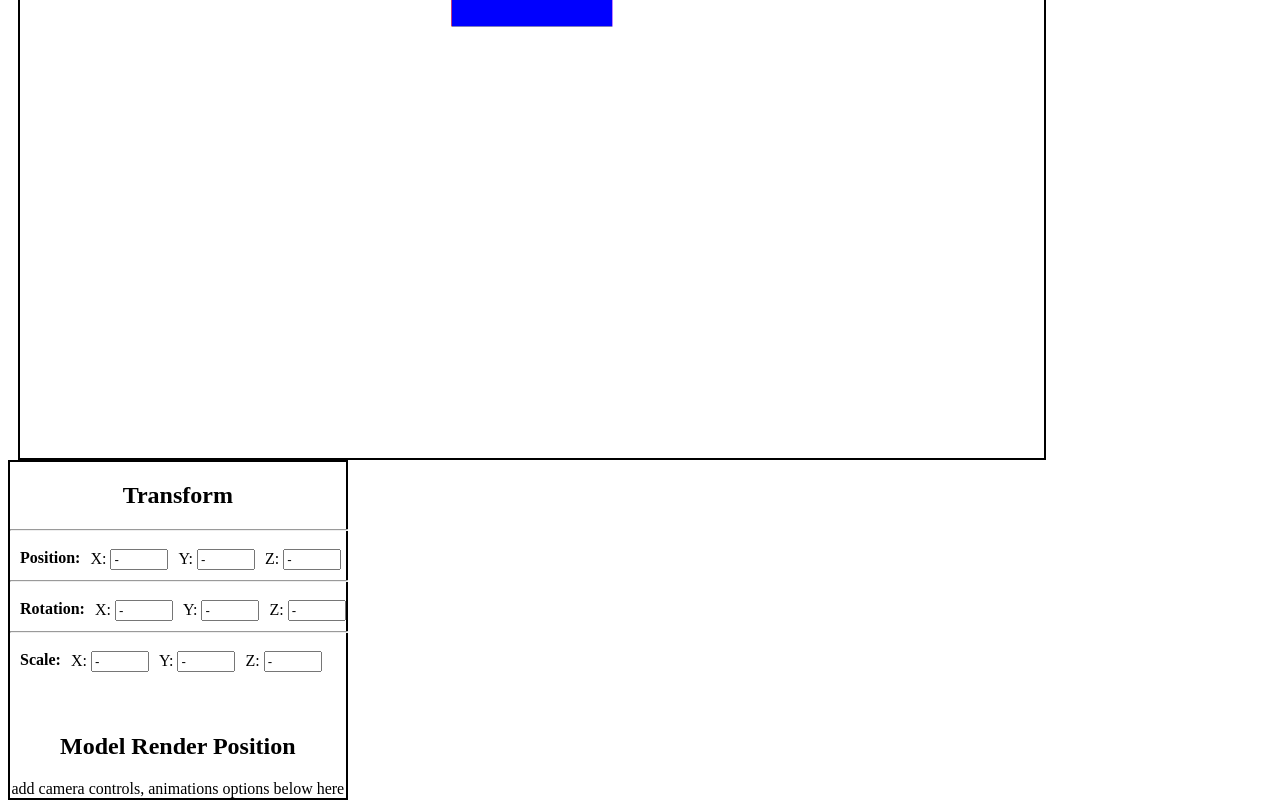
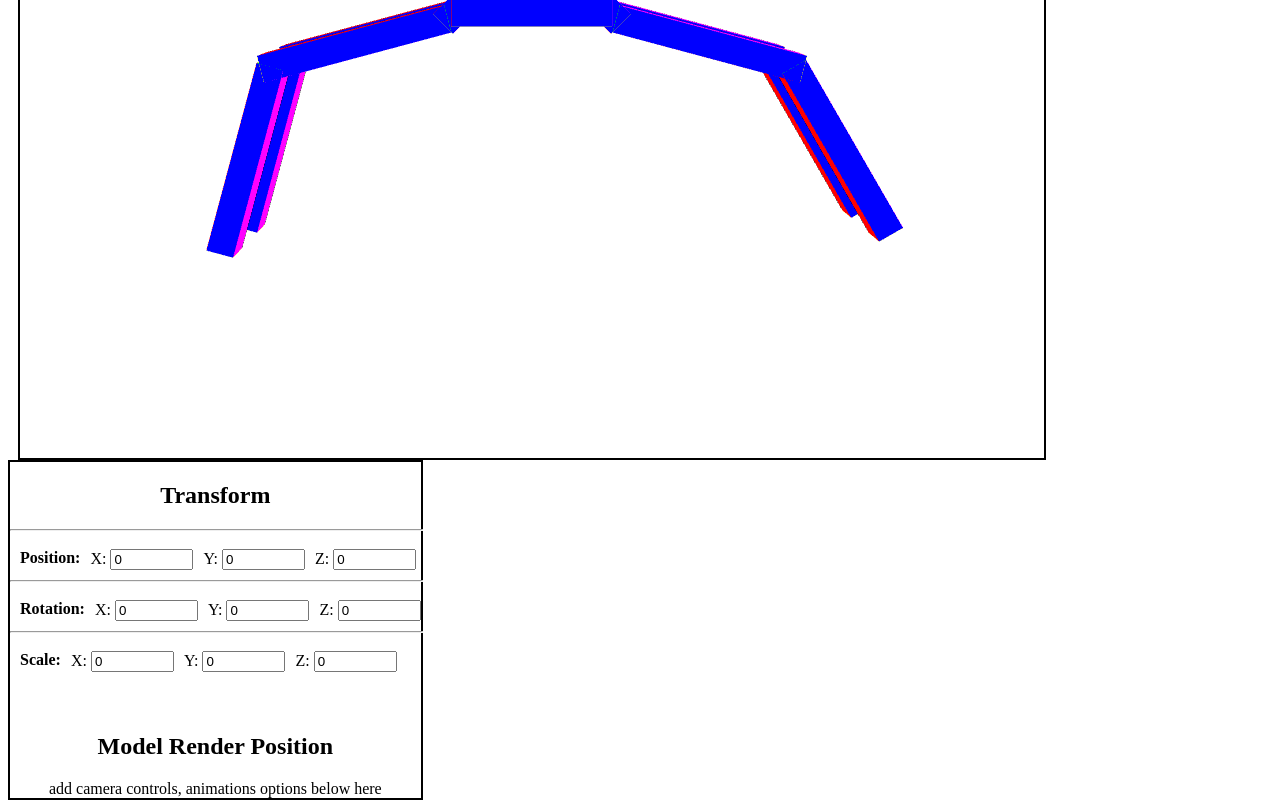
Before and after one commit to cevataykans/mantis-animator, a plain HTML site: page index.html in a window 1280 px wide. Shown: the part 1759-2559 px from the top of the page. Drawn offline with Linux system fonts and the light colour scheme; animation ran at ten frames a second.

Commit message:
Model Rework

```diff
--- a/index.html
+++ b/index.html
@@ -31,7 +31,7 @@
             }
 
             .transformInput {
-                width: 50px;
+                width: 75px;
             }
 
             .camTransform {
@@ -202,39 +202,39 @@
                     <div>
                         <h4 class="transformComponent">Position:</h4>
                         <div class="transformComponent">
-                            X: <input class="transformInput" type="text" id="posX" value="-" placeholder="0">
+                            X: <input class="transformInput" type="number" id="posX" value="0" placeholder="0" step="1">
                         </div>
                         <div class="transformComponent">
-                            Y: <input class="transformInput" type="text" id="posY" value="-" placeholder="0">
+                            Y: <input class="transformInput" type="number" id="posY" value="0" placeholder="0" step="1">
                         </div>
                         <div class="transformComponent">
-                            Z: <input class="transformInput" type="text" id="posZ" value="-" placeholder="0">
+                            Z: <input class="transformInput" type="number" id="posZ" value="0" placeholder="0" step="1">
                         </div>
                     </div>
                     <hr style="width:100%;text-align:left;margin-left:0;">
                     <div>
                         <h4 class="transformComponent">Rotation:</h4>
                         <div class="transformComponent">
-                            X: <input class="transformInput" type="text" id="rotX" value="-" placeholder="0">
+                            X: <input class="transformInput" type="number" id="rotX" value="0" placeholder="0" step="1">
                         </div>
                         <div class="transformComponent">
-                            Y: <input class="transformInput" type="text" id="rotY" value="-" placeholder="0">
+                            Y: <input class="transformInput" type="number" id="rotY" value="0" placeholder="0" step="1">
                         </div>
                         <div class="transformComponent">
-                            Z: <input class="transformInput" type="text" id="rotZ" value="-" placeholder="0">
+                            Z: <input class="transformInput" type="number" id="rotZ" value="0" placeholder="0" step="1">
                         </div>
                     </div>
                     <hr style="width:100%;text-align:left;margin-left:0;">
                     <div>
                         <h4 class="transformComponent">Scale:</h4>
                         <div class="transformComponent">
-                            X: <input class="transformInput" type="text" id="scaleX" value="-" placeholder="0">
+                            X: <input class="transformInput" type="number" id="scaleX" value="0" placeholder="0" step="1">
                         </div>
                         <div class="transformComponent">
-                            Y: <input class="transformInput" type="text" id="scaleY" value="-" placeholder="0">
+                            Y: <input class="transformInput" type="number" id="scaleY" value="0" placeholder="0" step="1">
                         </div>
                         <div class="transformComponent">
-                            Z: <input class="transformInput" type="text" id="scaleZ" value="-" placeholder="0">
+                            Z: <input class="transformInput" type="number" id="scaleZ" value="0" placeholder="0" step="1">
                         </div>
                     </div>
                 </div>
--- a/mantis.js
+++ b/mantis.js
@@ -53,12 +53,12 @@ var bodyProportions = [2.0, 2.0, 8.0];
 var neckProportions = [1.0, 8.0, 1.0];
 var headProportions = [1, 1.5, 1];
 var upperClawProportions = [0.5, 3.0, 0.5];
-var middleClawProportions = [0.5, 2.0, 0.5];
-var lowerClawProportions = [0.5, 2.0, 0.5];
-var upperLegProportions = [0.5, 0.5, 0.5];
-var middleLegProportions = [0.5, 0.5, 0.5];
-var lowerLegProportions = [0.5, 0.5, 0.5];
-var wingProportions = [5.0, 6.0];
+var middleClawProportions = [0.5, 3.0, 0.5];
+var lowerClawProportions = [0.5, 1.5, 0.5];
+var upperLegProportions = [0.5, 1, 0.5];
+var middleLegProportions = [0.5, 3.5, 0.5];
+var lowerLegProportions = [0.5, 3.5, 0.5];
+var wingProportions = [2.0, 8.0, 0.01];
 
 // Model View Transforms
 var transforms = [
@@ -73,108 +73,108 @@ var transforms = [
         "scale": [ 1, 1, 1]
      },
      { //"head",
-        "pos": [ 0.0, 0.5*neckProportions[1] + 1.3*headProportions[1], 0.4*neckProportions[2] + 0.5*headProportions[2]],
+        "pos": [ 0.0, 0.5*neckProportions[1] + 0.8*headProportions[1], 0.3*neckProportions[2] - 0.2*headProportions[2]],
         "rot": [ 45, 0, 0],
         "scale": [ 1, 1, 1]
      },
      { //"left Upper Claw",
-        "pos": [ neckProportions[0] - upperClawProportions[0] * 0.5, 0.2*neckProportions[1] + 0.5*upperClawProportions[1], 0.3*neckProportions[2] + 0.5*upperClawProportions[2]],
-        "rot": [ 45, 0, 0],
+        "pos": [ neckProportions[0] - upperClawProportions[0] * 0.5, 0.2*neckProportions[1] + 0.5*upperClawProportions[1], 0.5*neckProportions[2] - upperClawProportions[2]],
+        "rot": [ 90, 0, 0],
         "scale": [ 1, 1, 1]
      },
      { //"left Middle Claw",
-        "pos": [ 0.0, middleClawProportions[1], 0.0],
-        "rot": [ 0, 0, 0],
+        "pos": [ 0.0, 0.5*upperClawProportions[1] + 0.5*middleClawProportions[1], 0.0],
+        "rot": [ -100, 0, 0],
         "scale": [ 1, 1, 1]
      },
      { //"left Lower Claw",
-        "pos": [ 0.0, lowerClawProportions[1], 0.0],
-        "rot": [ -30, 0, 0],
+        "pos": [ 0.0, 0.5*middleClawProportions[1] + 0.5*lowerClawProportions[1], 0.5*middleClawProportions[2] + 0.5*lowerClawProportions[2]],
+        "rot": [ 140, 0, 0],
         "scale": [ 1, 1, 1]
      },
      { //"right Upper Claw",
-        "pos": [ -( neckProportions[0] - upperClawProportions[0] * 0.5), upperClawProportions[1], 0.0],
+        "pos": [ -( neckProportions[0] - upperClawProportions[0] * 0.5), 0.2*neckProportions[1] + 0.5*upperClawProportions[1], 0.5*neckProportions[2] - upperClawProportions[2]],
         "rot": [ 90, 0, 0],
         "scale": [ 1, 1, 1]
      },
      { //"right Middle Claw",
-        "pos": [ 0.0,  middleClawProportions[1], 0.0],
-        "rot": [ -90, 0, 0],
+        "pos": [ 0.0, 0.5*upperClawProportions[1] + 0.5*middleClawProportions[1], 0.0],
+        "rot": [ -100, 0, 0],
         "scale": [ 1, 1, 1]
      },
      { //"right Lower Claw",
-        "pos": [ 0.0, middleClawProportions[1] + lowerClawProportions[1] * 0.5, 0.0],
-        "rot": [ 45, 0, 0],
+        "pos": [ 0.0, 0.5*middleClawProportions[1] + 0.5*lowerClawProportions[1], 0.5*middleClawProportions[2] + 0.5*lowerClawProportions[2]],
+        "rot": [ 140, 0, 0],
         "scale": [ 1, 1, 1]
      },
      { //"front Upper Left Leg",
-        "pos": [ 0, 0, 0],
-        "rot": [ 0, 0, 0],
+        "pos": [ 0.7*bodyProportions[0] - upperLegProportions[0] , 0.15*bodyProportions[1] - 1.5*upperLegProportions[1], 0.3*bodyProportions[2] + 0.5*upperLegProportions[2]],
+        "rot": [ 0, 0, 45],
         "scale": [ 1, 1, 1]
      },
      { //"front Middle Left Leg",
-        "pos": [ 0, 0, 0],
-        "rot": [ 0, 0, 0],
+        "pos": [ 0.5*upperLegProportions[0] - 0.5*middleLegProportions[0], 0.5*upperLegProportions[1] - 0.75*middleLegProportions[1], 0],
+        "rot": [ 0, 0, 30],
         "scale": [ 1, 1, 1]
      },
      { //"front Lower Left Leg",
-        "pos": [ 0, 0, 0],
-        "rot": [ 0, 0, 0],
+        "pos": [ 0.5*middleLegProportions[0] - 0.5*lowerLegProportions[0], 0.05*middleLegProportions[1] - lowerLegProportions[1], 0],
+        "rot": [ 0, 0, 300],
         "scale": [ 1, 1, 1]
      },
      { //"front Upper Right Leg",
-        "pos": [ 0, 0, 0],
-        "rot": [ 0, 0, 0],
+        "pos": [ -0.7*bodyProportions[0] + upperLegProportions[0] , 0.15*bodyProportions[1] - 1.5*upperLegProportions[1], 0.3*bodyProportions[2] + 0.5*upperLegProportions[2]],
+        "rot": [ 0, 0, -45],
         "scale": [ 1, 1, 1]
      },
      { //"front Middle Right Leg",
-        "pos": [ 0, 0, 0],
-        "rot": [ 0, 0, 0],
+        "pos": [ -0.5*upperLegProportions[0] + 0.5*middleLegProportions[0], 0.5*upperLegProportions[1] - 0.75*middleLegProportions[1], 0],
+        "rot": [ 0, 0, -30],
         "scale": [ 1, 1, 1]
      },
      { //"front Lower Right Leg",
-        "pos": [ 0, 0, 0],
-        "rot": [ 0, 0, 0],
+        "pos": [ 0.5*middleLegProportions[0] - 0.5*lowerLegProportions[0], 0.05*middleLegProportions[1] - lowerLegProportions[1], 0],
+        "rot": [ 0, 0, 45],
         "scale": [ 1, 1, 1]
      },
      { //"back Upper Left Leg",
-        "pos": [ 0, 0, 0],
-        "rot": [ 0, 0, 0],
+        "pos": [ 0.7*bodyProportions[0] - upperLegProportions[0] , 0.15*bodyProportions[1] - 1.5*upperLegProportions[1], 0.1*bodyProportions[2] + 0.9*upperLegProportions[2]],
+        "rot": [ 0, 0, 45],
         "scale": [ 1, 1, 1]
      },
      { //"back Middle Left Leg",
-        "pos": [ 0, 0, 0],
-        "rot": [ 0, 0, 0],
+        "pos": [ 0.5*upperLegProportions[0] - 0.5*middleLegProportions[0], 0.5*upperLegProportions[1] - 0.75*middleLegProportions[1], 0],
+        "rot": [ 0, 0, 30],
         "scale": [ 1, 1, 1]
      },
      { //"back Lower Left Leg",
-        "pos": [ 0, 0, 0],
-        "rot": [ 0, 0, 0],
+        "pos": [ 0.5*middleLegProportions[0] - 0.5*lowerLegProportions[0], 0.05*middleLegProportions[1] - lowerLegProportions[1], 0],
+        "rot": [ 0, 0, 300],
         "scale": [ 1, 1, 1]
      },
     { //"back Upper Right Leg",
-        "pos": [ 0, 0, 0],
-        "rot": [ 0, 0, 0],
+        "pos": [ -0.7*bodyProportions[0] + upperLegProportions[0] , 0.15*bodyProportions[1] - 1.5*upperLegProportions[1], 0.1*bodyProportions[2] + 0.9*upperLegProportions[2]],
+        "rot": [ 0, 0, -45],
         "scale": [ 1, 1, 1]
      },
      { //"back Middle Right Leg",
-        "pos": [ 0, 0, 0],
-        "rot": [ 0, 0, 0],
+        "pos": [ -0.5*upperLegProportions[0] + 0.5*middleLegProportions[0], 0.5*upperLegProportions[1] - 0.75*middleLegProportions[1], 0],
+        "rot": [ 0, 0, -30],
         "scale": [ 1, 1, 1]
      },
      { //"back Lower Right Leg",
-        "pos": [ 0, 0, 0],
-        "rot": [ 0, 0, 0],
+        "pos": [ 0.5*middleLegProportions[0] - 0.5*lowerLegProportions[0], 0.05*middleLegProportions[1] - lowerLegProportions[1], 0],
+        "rot": [ 0, 0, 45],
         "scale": [ 1, 1, 1]
      },
      { //"left Wing",
-        "pos": [ bodyProportions[0] + wingProportions[0] * 0.25, 0, -4 * wingProportions[2]],
-        "rot": [ 0, 0, 0],
+        "pos": [ 0.5*bodyProportions[0] - wingProportions[0], 0.5*bodyProportions[1] - 0.5*wingProportions[1], 0.38*bodyProportions[2] + wingProportions[2]],
+        "rot": [ 90, 0, 0],
         "scale": [ 1, 1, 1]
      },
      { // "right Wing"
-        "pos": [ -bodyProportions[0] - wingProportions[0] * 0.25, 0, -4 * wingProportions[2]],
-        "rot": [ 0, 0, 0],
+        "pos": [ 0.5*bodyProportions[0] - wingProportions[0], 0.5*bodyProportions[1] - 0.5*wingProportions[1], 0.38*bodyProportions[2] + wingProportions[2]],
+        "rot": [ 90, 0, 0],
         "scale": [ 1, 1, 1]
      }
 ]; //************************** SOME USE I THINK VALUES THEY SHOULD NOT USE -> FOR EXAMPLE BACK RIGHT LEG USES THETA OF BACKLEFTLEGID AND THERE ARE MANY MORE EXAMPLES LIKE THIS! */
@@ -190,7 +190,6 @@ function createNode(transform, render, sibling, child){
 }
 
 function initNodes(Id) {
-    cube();
     var curTF = transforms[Id];
 
     switch(Id) {
@@ -206,107 +205,107 @@ function initNodes(Id) {
         break;
 
     case headId:
-        m = getModelViewMatrix( curTF, vec3(0, 0.5*headProportions[1], 0.5*headProportions[2]));
+        m = getModelViewMatrix( curTF, vec3(0.5*headProportions[0], 0.5*headProportions[1], 0.5*headProportions[2]));
         figure[headId] = createNode( m, head, rightUpperClawId, null);
         break;
 
     case rightUpperClawId:
-        m = getModelViewMatrix( curTF, vec3(0.5*neckProportions[0], 0.5*upperClawProportions[1], 0.5*upperClawProportions[2]));
+        m = getModelViewMatrix( curTF, vec3(-0.5*neckProportions[0], 0.5*upperClawProportions[1], 0.5*upperClawProportions[2]));
         figure[rightUpperClawId] = createNode( m, upperClaw, leftUpperClawId, rightMiddleClawId );
         break;
 
     case rightMiddleClawId:
-        m = getModelViewMatrix( curTF, vec3(0, 0, 0));
+        m = getModelViewMatrix( curTF, vec3(0.5*middleClawProportions[0], 0.5*middleClawProportions[1], 0.5*middleClawProportions[2]));
         figure[rightMiddleClawId] = createNode( m, middleClaw, null, rightLowerClawId );
         break;
 
     case rightLowerClawId:
-        m = getModelViewMatrix( curTF, vec3(0, 0, 0));
+        m = getModelViewMatrix( curTF, vec3(0.5*lowerClawProportions[0], 0.5*lowerClawProportions[1], 0.5*lowerClawProportions[2]));
         figure[rightLowerClawId] = createNode( m, lowerClaw, null, null );
         break;
 
     case leftUpperClawId:
-        m = getModelViewMatrix( curTF, vec3(0, 0, 0));
+        m = getModelViewMatrix( curTF, vec3(0.5*upperClawProportions[0], 0.5*upperClawProportions[1], 0.5*upperClawProportions[2]));
         figure[leftUpperClawId] = createNode( m, upperClaw, null, leftMiddleClawId );
         break;
 
     case leftMiddleClawId:
-        m = getModelViewMatrix( curTF, vec3(0, 0, 0));
+        m = getModelViewMatrix( curTF, vec3(0.5*middleClawProportions[0], 0.5*middleClawProportions[1], 0.5*middleClawProportions[2]));
         figure[leftMiddleClawId] = createNode( m, middleClaw, null, leftLowerClawId );
         break;
 
     case leftLowerClawId:
-        m = getModelViewMatrix( curTF, vec3(0, 0, 0));
+        m = getModelViewMatrix( curTF, vec3(0.5*lowerClawProportions[0], 0.5*lowerClawProportions[1], 0.5*lowerClawProportions[2]));
         figure[leftLowerClawId] = createNode( m, lowerClaw, null, null );
         break;
 
     case frontRightUpperLegId:
-        m = getModelViewMatrix( curTF, vec3(0, 0, 0));
+        m = getModelViewMatrix( curTF, vec3(0, -0.5*upperLegProportions[1], -0.5*upperLegProportions[2]));
         figure[frontRightUpperLegId] = createNode( m, upperLeg, frontLeftUpperLegId, frontRightMiddleLegId );
         break;
 
     case frontRightMiddleLegId:
-        m = getModelViewMatrix( curTF, vec3(0, 0, 0));
+        m = getModelViewMatrix( curTF, vec3(0, -0.5*middleLegProportions[1], 0.5*middleLegProportions[2]));
         figure[frontRightMiddleLegId] = createNode( m, middleLeg, null, frontRightLowerLegId );
         break;
 
     case frontRightLowerLegId:
-        m = getModelViewMatrix( curTF, vec3(0, 0, 0));
+        m = getModelViewMatrix( curTF, vec3(0, -0.5*lowerLegProportions[1], -0.5*lowerLegProportions[2]));
         figure[frontRightLowerLegId] = createNode( m, lowerLeg, null, null );
         break;
 
     case frontLeftUpperLegId:
-        m = getModelViewMatrix( curTF, vec3(0, 0, 0));
+        m = getModelViewMatrix( curTF,  vec3(0, -0.5*upperLegProportions[1], -0.5*upperLegProportions[2]));
         figure[frontLeftUpperLegId] = createNode( m, upperLeg, backLeftUpperLegId, frontLeftMiddleLegId );
         break;
 
     case frontLeftMiddleLegId:
-        m = getModelViewMatrix( curTF, vec3(0, 0, 0));
+        m = getModelViewMatrix( curTF, vec3(0, -0.5*middleLegProportions[1], -0.5*middleLegProportions[2]));
         figure[frontLeftMiddleLegId] = createNode( m, middleLeg, null, frontLeftLowerLegId );
         break;
 
     case frontLeftLowerLegId:
-        m = getModelViewMatrix( curTF, vec3(0, 0, 0));
+        m = getModelViewMatrix( curTF, vec3(0, -0.5*lowerLegProportions[1], -0.5*lowerLegProportions[2]));
         figure[frontLeftLowerLegId] = createNode( m, lowerLeg, null, null );
         break;
 
     case backLeftUpperLegId:
-        m = getModelViewMatrix( curTF, vec3(0, 0, 0));
+        m = getModelViewMatrix( curTF,  vec3(0, -0.5*upperLegProportions[1], -0.5*upperLegProportions[2]));
         figure[backLeftUpperLegId] = createNode( m, upperLeg, backRightUpperLegId, backLeftMiddleLegId );
         break;
 
     case backLeftMiddleLegId:
-        m = getModelViewMatrix( curTF, vec3(0, 0, 0));
+        m = getModelViewMatrix( curTF, vec3(0, -0.5*middleLegProportions[1], -0.5*middleLegProportions[2]));
         figure[backLeftMiddleLegId] = createNode( m, middleLeg, null, backLeftLowerLegId );
         break;
 
     case backLeftLowerLegId:
-        m = getModelViewMatrix( curTF, vec3(0, 0, 0));
+        m = getModelViewMatrix( curTF, vec3(0, -0.5*lowerLegProportions[1], -0.5*lowerLegProportions[2]));
         figure[backLeftLowerLegId] = createNode( m, lowerLeg, null, null );
         break;
 
     case backRightUpperLegId:
-        m = getModelViewMatrix( curTF, vec3(0, 0, 0));
+        m = getModelViewMatrix( curTF, vec3(0, -0.5*upperLegProportions[1], -0.5*upperLegProportions[2]));
         figure[backRightUpperLegId] = createNode( m, upperLeg, leftWingId, backRightMiddleLegId );
         break;
 
     case backRightMiddleLegId:
-        m = getModelViewMatrix( curTF, vec3(0, 0, 0));
+        m = getModelViewMatrix( curTF, vec3(0, -0.5*middleLegProportions[1], -0.5*middleLegProportions[2]));
         figure[backRightMiddleLegId] = createNode( m, middleLeg, null, backRightLowerLegId );
         break;
 
     case backRightLowerLegId:
-        m = getModelViewMatrix( curTF, vec3(0, 0, 0));
+        m = getModelViewMatrix( curTF, vec3(0, -0.5*lowerLegProportions[1], -0.5*lowerLegProportions[2]));
         figure[backRightLowerLegId] = createNode( m, lowerLeg, null, null );
         break;
 
     case leftWingId:
-        m = getModelViewMatrix( curTF, vec3(0, 0, 0));
+        m = getModelViewMatrix( curTF, vec3(0.5*wingProportions[0], -0.5*wingProportions[1], -0.5*wingProportions[2]));
         figure[leftWingId] = createNode( m, wing, rightWingId, null );
         break;
 
     case rightWingId:
-        m = getModelViewMatrix( curTF, vec3(0, 0, 0));
+        m = getModelViewMatrix( curTF, vec3(-0.5*wingProportions[0], -0.5*wingProportions[1], -0.5*wingProportions[2]));
         figure[rightWingId] = createNode( m, wing, null, null );
         break;
 
```
Also changed, not shown: main.js (+4 -3 lines).
